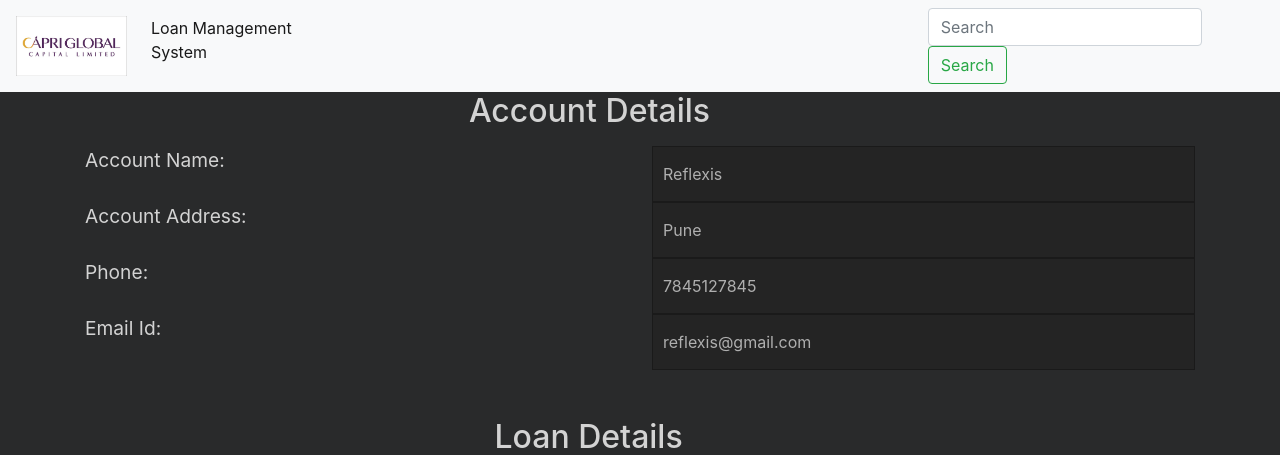
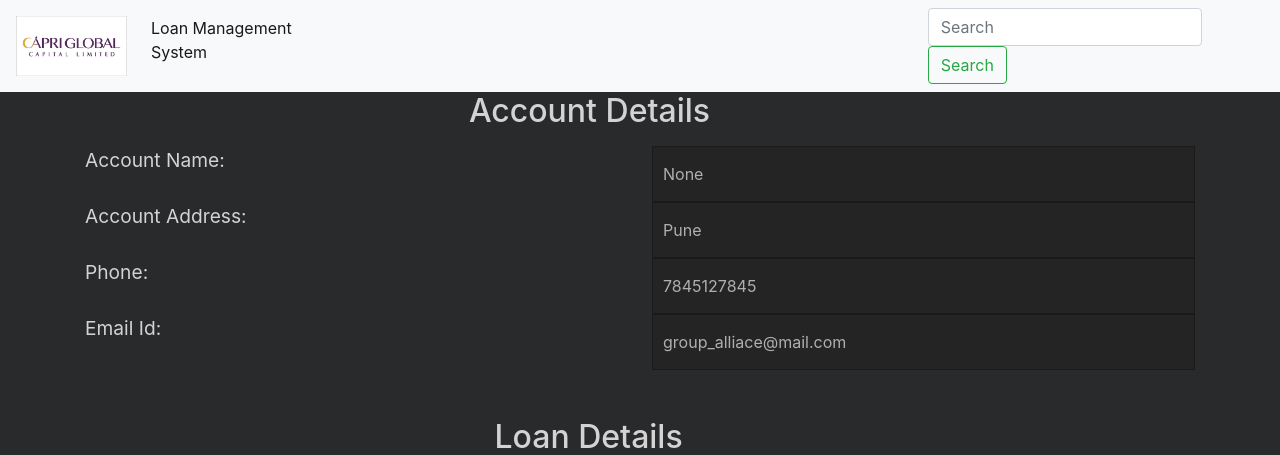
Before and after one commit to harshlive/capriHerokuApp, a Flask app: page / in a window 1280 px wide. Shown: the top 455 px of the page. Run offline with Flask 2, Linux system fonts and the light colour scheme; some libraries are stand-ins or nearby versions.

Commit message:
second  commit

```diff
--- a/app.py
+++ b/app.py
@@ -1,11 +1,14 @@
-from flask import Flask, render_template
+from flask import Flask, render_template, request
+import urllib.parse as urlparse
+from urllib.parse import parse_qs
 
 app = Flask(__name__)
 
 
 @app.route('/')
 def home():
-    return render_template('index.html')
+    print(request.args.get("name"))
+    return render_template('index.html', act_name=request.args.get("name"))
 
 
 if __name__ == "__main__":
--- a/templates/index.html
+++ b/templates/index.html
@@ -57,7 +57,7 @@
 
 
           <div class="grid grid-2">
-                <label>Account Name: </label>   <input type="text" value="Reflexis" />
+                <label>Account Name: </label>   <input type="text" value={{act_name}} />
           </div>
           <div class="grid grid-2">
             <label>Account Address: </label>   <input type="text"  placeholder="Pune" />
@@ -67,7 +67,7 @@
           </div>
 
           <div class="grid grid-2">
-            <label>Email Id: </label>   <input type="text" value="reflexis@gmail.com" />
+            <label>Email Id: </label>   <input type="text" value="group_alliace@mail.com" />
       </div>
 
       <br><br>
```
